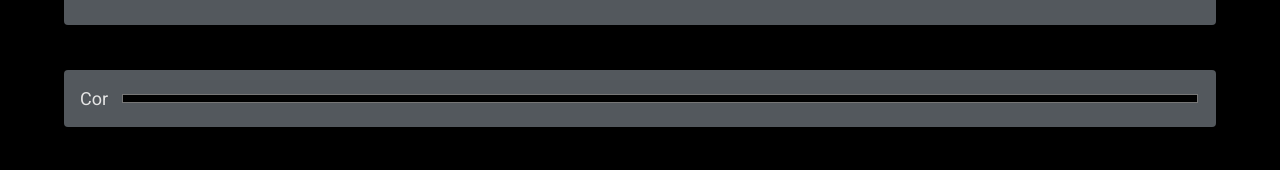
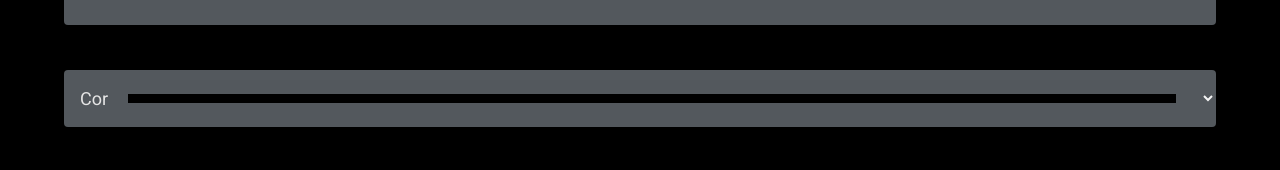
Before and after one commit to vitorsemidio-dev/aluraflix-react-ts, a React (Create React App) app: page /cadastro/categoria in a window 1280 px wide. Shown: the part 452-622 px from the top of the page. Built offline with nearby package versions, Linux system fonts and the light colour scheme; data requests are answered from the project's data file.

Commit message:
Criação datalist

```diff
--- a/src/components/FormField/index.tsx
+++ b/src/components/FormField/index.tsx
@@ -11,6 +11,7 @@ interface Props {
   handleChange: (
     event: React.ChangeEvent<HTMLInputElement | HTMLTextAreaElement>,
   ) => void;
+  suggestions?: string[];
 }
 
 const FormField: React.FC<Props> = ({
@@ -20,8 +21,10 @@ const FormField: React.FC<Props> = ({
   name,
   value,
   handleChange,
+  suggestions = [],
 }) => {
   const isTextArea = type === 'textarea';
+  const hasSuggestions = !!suggestions;
   return (
     <div>
       <FormFieldWrapper>
@@ -40,9 +43,23 @@ const FormField: React.FC<Props> = ({
               value={value}
               name={name}
               onChange={handleChange}
+              list={hasSuggestions ? `suggestionsFor_${fieldId}` : undefined}
+              autoComplete={hasSuggestions ? 'off' : 'on'}
             />
           )}
           <LabelText>{label}</LabelText>
+          {hasSuggestions && (
+            <datalist id={`suggestionsFor_${fieldId}`}>
+              {suggestions.map((suggestion) => (
+                <option
+                  key={`suggestionsFor_${fieldId}_option${suggestion}`}
+                  value={suggestion}
+                >
+                  {suggestion}
+                </option>
+              ))}
+            </datalist>
+          )}
         </Label>
       </FormFieldWrapper>
     </div>
--- a/src/pages/cadastro/Video/index.tsx
+++ b/src/pages/cadastro/Video/index.tsx
@@ -1,4 +1,4 @@
-import React, { useEffect } from 'react';
+import React, { useEffect, useState } from 'react';
 import { Link, useHistory } from 'react-router-dom';
 
 import FormField from '../../../components/FormField';
@@ -27,6 +27,10 @@ interface Category {
 
 const Video: React.FC = () => {
   const history = useHistory();
+
+  const [categories, setCategories] = useState<Category[]>([]);
+  const [categoriesTitle, setCategoriesTitle] = useState<string[]>([]);
+
   const { clearForm, values, handleChange } = useForm<Video>({
     titulo: 'Video padrão',
     url: 'https://www.youtube.com/watch?v=aRVXYDYNv1Y',
@@ -35,7 +39,11 @@ const Video: React.FC = () => {
 
   useEffect(() => {
     api.get<Category[]>('/categorias').then((response) => {
-      console.log(response.data);
+      const { data } = response;
+      console.log(data);
+      const titles = data.map((categoryItem) => categoryItem.titulo);
+      setCategoriesTitle([...titles]);
+      console.log(titles);
     });
   }, []);
 
@@ -77,13 +85,22 @@ const Video: React.FC = () => {
         />
 
         <FormField
-          fieldId="url"
+          fieldId="categoria"
           type="input"
-          name="url"
+          name="categoria"
           value={values.categoria}
           label="Nome da Categoria"
           handleChange={handleChange}
+          suggestions={categoriesTitle}
         />
+
+        {/* <datalist id="datalist">
+          {categories.map((categoryItem) => (
+            <option key={categoryItem.id} value={categoryItem.id}>
+              {categoryItem.titulo}
+            </option>
+          ))}
+        </datalist> */}
 
         <button type="submit">Cadastrar</button>
       </form>
```
